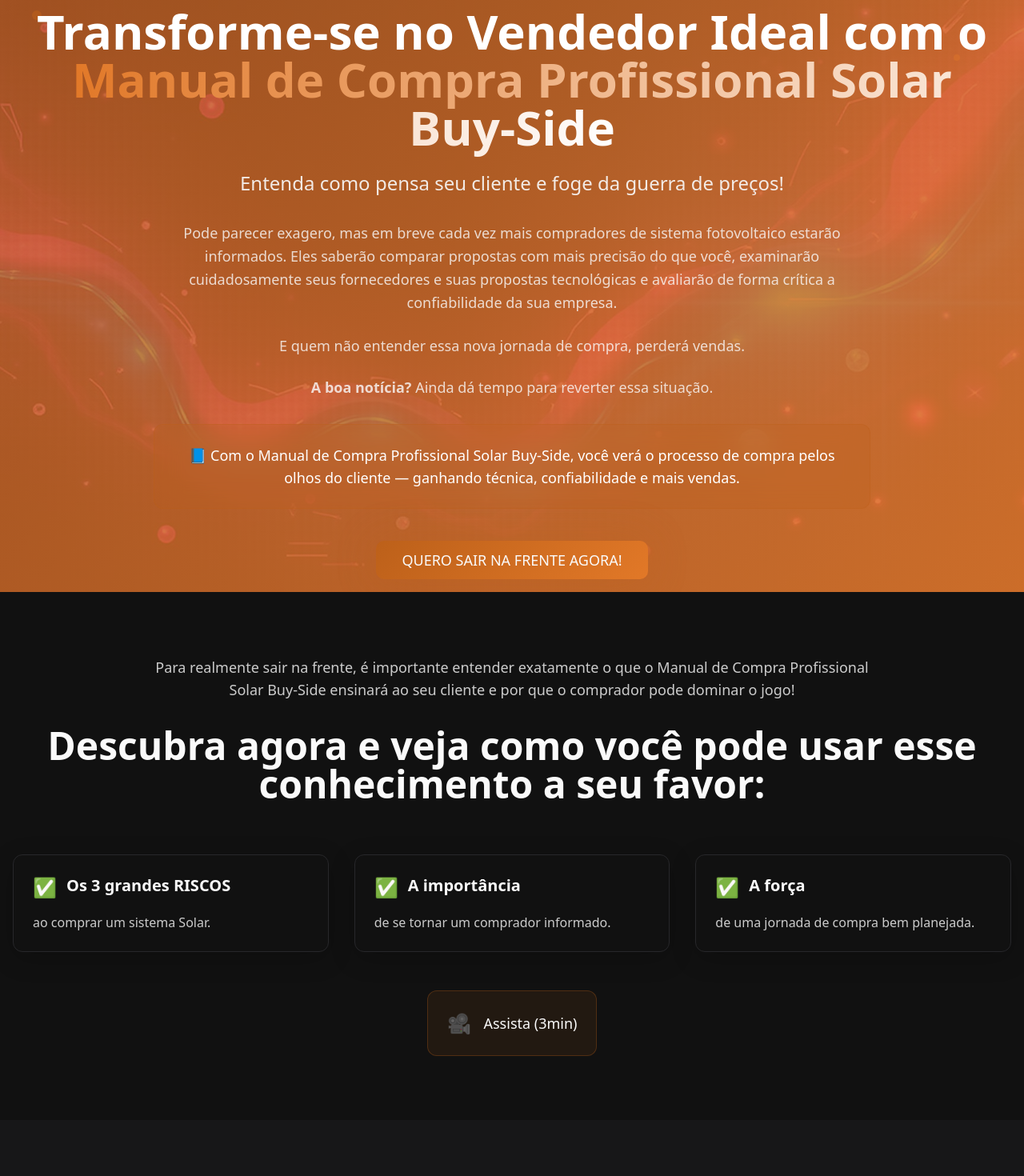
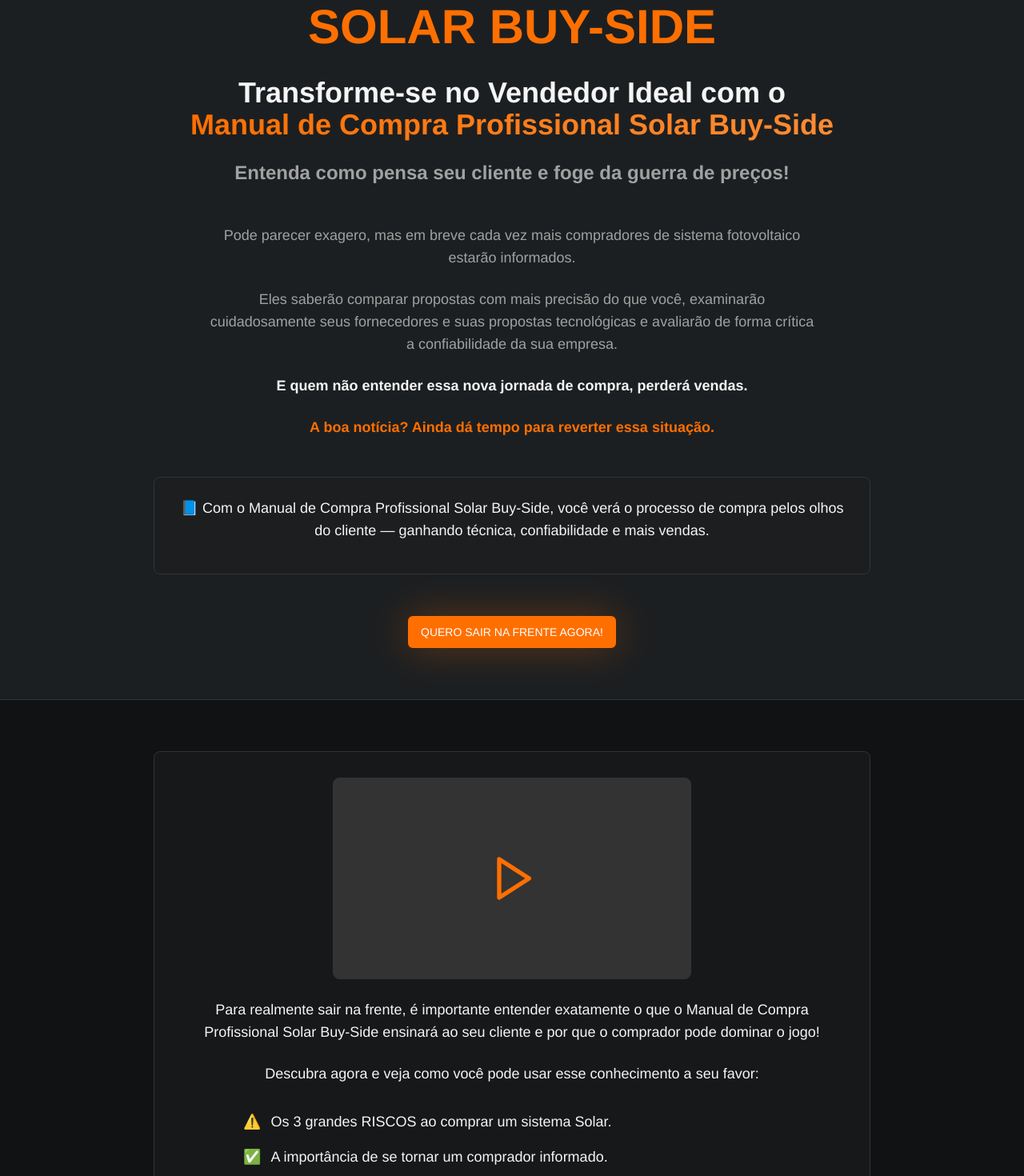
Before and after one commit to lucas-romualdo/landing-showtime-pro, a React (Vite) app: page / in a window 1280 px wide. Shown: the part 60-1530 px from the top of the page at 80% size. Built offline with nearby package versions, Linux system fonts and the light colour scheme.

Commit message:
Update landing page with HTML
Update the landing page with the provided HTML structure and CSS. This includes all 16 content blocks, ensuring the layout and styling match the HTML.

```diff
--- a/src/components/Hero.tsx
+++ b/src/components/Hero.tsx
@@ -4,69 +4,51 @@ import heroImage from "@/assets/hero-bg.jpg"; // Certifique-se que a imagem est
 
 const Hero = () => {
   return (
-    <section className="relative min-h-screen flex items-center justify-center overflow-hidden">
-      {/* Background Image with Overlay */}
-      <div
-        className="absolute inset-0 bg-cover bg-center bg-no-repeat"
-        style={{ backgroundImage: `url(${heroImage})` }}
-      >
-        <div className="absolute inset-0 bg-gradient-hero"></div>
-      </div>
+    <section className="section-alternate min-h-screen flex items-center justify-center bg-background">
+      <div className="container-custom px-4">
+        <div className="text-center max-w-4xl mx-auto">
+          <h1 className="text-5xl md:text-6xl font-bold mb-8 text-primary">
+            SOLAR BUY-SIDE
+          </h1>
 
-      {/* Content */}
-      <div className="relative z-10 container mx-auto px-4 text-center">
-      	<div className="animate-fade-in">
-        	<div className="mb-6">
-          	<h2 className="text-2xl md:text-3xl font-bold text-primary-glow mb-4">
-          	  SOLAR BUY-SIDE
-          	</h2>
-          	<h1 className="text-4xl md:text-6xl font-bold mb-6 text-white leading-tight">
-          	  Transforme-se no Vendedor Ideal com o<br />
-          	  <span className="bg-gradient-to-r from-primary-glow to-white bg-clip-text text-transparent">
+          <h2 className="text-2xl md:text-4xl font-bold mb-6 text-foreground">
+            Transforme-se no Vendedor Ideal com o
+            <br />
+            <span className="bg-gradient-to-r from-primary to-primary-glow bg-clip-text text-transparent">
               Manual de Compra Profissional Solar Buy-Side
             </span>
-          	</h1>
-        	</div>
+          </h2>
 
-        	<p className="text-xl md:text-2xl text-foreground/90 mb-8 max-w-4xl mx-auto">
+          <p className="text-xl md:text-2xl mb-12 text-muted-foreground font-semibold">
             Entenda como pensa seu cliente e foge da guerra de preços!
           </p>
 
-        	<p className="text-lg text-foreground/80 mb-6 max-w-4xl mx-auto leading-relaxed">
-          	Pode parecer exagero, mas em breve cada vez mais compradores de sistema fotovoltaico estarão
-          	informados. Eles saberão comparar propostas com mais precisão do que você, examinarão
-          	cuidadosamente seus fornecedores e suas propostas tecnológicas e avaliarão de forma crítica
-          	a confiabilidade da sua empresa.
+          <div className="space-y-6 mb-12 text-lg text-muted-foreground max-w-3xl mx-auto">
+            <p>
+              Pode parecer exagero, mas em breve cada vez mais compradores de sistema fotovoltaico estarão informados.
             </p>
-
-        	<p className="text-lg text-foreground/80 mb-6 max-w-4xl mx-auto">
+            <p>
+              Eles saberão comparar propostas com mais precisão do que você, examinarão cuidadosamente seus fornecedores e suas propostas tecnológicas e avaliarão de forma crítica a confiabilidade da sua empresa.
+            </p>
+            <p className="font-semibold text-foreground">
               E quem não entender essa nova jornada de compra, perderá vendas.
             </p>
-
-        	<p className="text-lg text-foreground/80 mb-8 max-w-4xl mx-auto">
-          	<strong>A boa notícia?</strong> Ainda dá tempo para reverter essa situação.
-        	</p>
-
-        	<div className="bg-primary/20 backdrop-blur-lg rounded-lg p-6 mb-10 max-w-4xl mx-auto border border-primary/30">
-          	<p className="text-lg text-white flex items-center gap-2">
-  	        	📘 Com o Manual de Compra Profissional Solar Buy-Side, você verá o processo de compra pelos
-  	        	olhos do cliente — ganhando técnica, confiabilidade e mais vendas.
+            <p className="text-primary font-semibold">
+              A boa notícia? Ainda dá tempo para reverter essa situação.
             </p>
           </div>
 
-        	{/* CTA Buttons */}
-        	<div className="flex flex-col sm:flex-row gap-4 justify-center">
-        	  <Button variant="hero" size="lg" className="text-lg px-8 py-6">
+          <div className="bg-card/50 rounded-lg p-6 mb-8 border border-border">
+            <p className="text-lg mb-4 text-foreground">
+              📘 Com o Manual de Compra Profissional Solar Buy-Side, você verá o processo de compra pelos olhos do cliente — ganhando técnica, confiabilidade e mais vendas.
+            </p>
+          </div>
+
+          <Button className="cta-button">
             QUERO SAIR NA FRENTE AGORA!
           </Button>
         </div>
       </div>
-    	</div>
-
-  	  {/* Floating Animation Elements */}
-  	  <div className="absolute top-20 left-10 w-3 h-3 bg-primary rounded-full animate-float opacity-60"></div>
-  	  <div className="absolute top-32 right-20 w-2 h-2 bg-primary-glow rounded-full animate-float opacity-40" style={{ animationDelay: '1s' }}></div>
-  	  <div className="absolute bottom-40 left-1/4 w-4 h-4 bg-primary rounded-full animate-float opacity-30" style={{ animationDelay: '2s' }}></div>
     </section>
   );
 };
--- /dev/null
+++ b/src/components/VideoSection.tsx
@@ -0,0 +1,49 @@
+import { Button } from "@/components/ui/button";
+import { Play } from "lucide-react";
+
+const VideoSection = () => {
+  return (
+    <section className="section-alternate">
+      <div className="container-custom px-4">
+        <div className="text-center max-w-4xl mx-auto">
+          <div className="bg-card/50 rounded-lg p-8 mb-8 border border-border">
+            <div className="w-full max-w-md mx-auto mb-6">
+              <div className="aspect-video bg-secondary rounded-lg flex items-center justify-center border border-border">
+                <Play className="w-16 h-16 text-primary" />
+              </div>
+            </div>
+
+            <p className="text-lg text-foreground mb-6">
+              Para realmente sair na frente, é importante entender exatamente o que o Manual de Compra Profissional Solar Buy-Side ensinará ao seu cliente e por que o comprador pode dominar o jogo!
+            </p>
+
+            <p className="text-lg text-foreground mb-8">
+              Descubra agora e veja como você pode usar esse conhecimento a seu favor:
+            </p>
+
+            <ul className="text-left max-w-2xl mx-auto mb-8 space-y-4">
+              <li className="flex items-start gap-3 text-lg">
+                <span className="text-primary font-bold">⚠️</span>
+                <span>Os 3 grandes RISCOS ao comprar um sistema Solar.</span>
+              </li>
+              <li className="flex items-start gap-3 text-lg">
+                <span className="text-green-500 font-bold">✅</span>
+                <span>A importância de se tornar um comprador informado.</span>
+              </li>
+              <li className="flex items-start gap-3 text-lg">
+                <span className="text-green-500 font-bold">✅</span>
+                <span>A força de uma jornada de compra bem planejada.</span>
+              </li>
+            </ul>
+
+            <Button className="cta-button">
+              🎥 Assista (3min)
+            </Button>
+          </div>
+        </div>
+      </div>
+    </section>
+  );
+};
+
+export default VideoSection;
--- a/src/index.css
+++ b/src/index.css
@@ -8,58 +8,59 @@ All colors MUST be HSL.
 
 @layer base {
   :root {
-    --background: 0 0% 6.7%; /* #111111 */
-    --foreground: 0 0% 98%;
+    /* Cores baseadas no CSS fornecido */
+    --background: 210 8% 7%; /* #121212 - cor-fundo-escuro */
+    --foreground: 0 0% 96%; /* #f5f5f5 - cor-texto-principal */
 
-    --card: 0 0% 6.7%;
-    --card-foreground: 0 0% 98%;
+    --card: 210 8% 12%; /* #1e1e1e - cor-fundo-secao */
+    --card-foreground: 0 0% 96%;
 
-    --popover: 0 0% 6.7%;
-    --popover-foreground: 0 0% 98%;
+    --popover: 210 8% 12%;
+    --popover-foreground: 0 0% 96%;
 
-    --primary: 26 76% 42%; /* #C55911 */
-    --primary-foreground: 0 0% 98%;
-    --primary-glow: 26 76% 52%;
+    --primary: 26 100% 50%; /* #FF8C00 - cor-principal-laranja */
+    --primary-foreground: 0 0% 100%;
+    --primary-glow: 26 100% 60%;
 
-    --secondary: 240 3.7% 15.9%;
-    --secondary-foreground: 0 0% 98%;
+    --secondary: 0 0% 20%; /* #333333 */
+    --secondary-foreground: 0 0% 96%;
 
-    --muted: 240 3.7% 15.9%;
-    --muted-foreground: 240 5% 64.9%;
+    --muted: 0 0% 20%;
+    --muted-foreground: 0 0% 63%; /* #a0a0a0 - cor-texto-secundario */
 
-    --accent: 240 3.7% 15.9%;
-    --accent-foreground: 0 0% 98%;
+    --accent: 26 100% 50%;
+    --accent-foreground: 0 0% 100%;
 
     --destructive: 0 84.2% 60.2%;
     --destructive-foreground: 0 0% 98%;
 
-    --border: 240 3.7% 15.9%;
-    --input: 240 3.7% 15.9%;
-    --ring: 26 76% 42%;
+    --border: 0 0% 20%; /* #333333 - cor-borda */
+    --input: 0 0% 20%;
+    --ring: 26 100% 50%;
 
-    --gradient-primary: linear-gradient(135deg, hsl(26 76% 42%), hsl(26 76% 52%));
-    --gradient-secondary: linear-gradient(135deg, hsl(240 3.7% 15.9%), hsl(240 5% 25%));
-    --gradient-hero: linear-gradient(135deg, hsl(26 76% 42% / 0.8), hsl(26 76% 52% / 0.9));
+    /* Gradientes específicos */
+    --gradient-primary: linear-gradient(135deg, hsl(26 100% 50%), hsl(26 100% 60%));
+    --gradient-secondary: linear-gradient(135deg, hsl(210 8% 12%), hsl(210 8% 20%));
+    --gradient-hero: linear-gradient(135deg, hsl(26 100% 50% / 0.8), hsl(26 100% 60% / 0.9));
 
-    --shadow-glow: 0 0 50px hsl(26 76% 42% / 0.3);
+    /* Sombras e efeitos */
+    --shadow-glow: 0 0 50px hsl(26 100% 50% / 0.3);
     --shadow-card: 0 8px 32px hsl(0 0% 0% / 0.2);
+    --shadow-button: 0 4px 15px hsl(26 100% 50% / 0.4);
 
-    --radius: 0.75rem;
+    --radius: 0.5rem;
+
+    /* Preço especial - azul escuro como no CSS */
+    --price-background: 210 100% 12%; /* #001f3f */
+    --price-foreground: 0 0% 100%;
 
     --sidebar-background: 0 0% 98%;
-
     --sidebar-foreground: 240 5.3% 26.1%;
-
     --sidebar-primary: 240 5.9% 10%;
-
     --sidebar-primary-foreground: 0 0% 98%;
-
     --sidebar-accent: 240 4.8% 95.9%;
-
     --sidebar-accent-foreground: 240 5.9% 10%;
-
     --sidebar-border: 220 13% 91%;
-
     --sidebar-ring: 217.2 91.2% 59.8%;
   }
 
@@ -109,5 +110,79 @@ All colors MUST be HSL.
 
   body {
     @apply bg-background text-foreground;
+    font-family: 'Helvetica Neue', Arial, sans-serif;
+    line-height: 1.6;
   }
 }
+
+@layer components {
+  /* CTA Button baseado no CSS fornecido */
+  .cta-button {
+    @apply inline-block bg-primary text-primary-foreground px-8 py-4 text-lg font-bold border-none rounded-md uppercase mt-5 cursor-pointer;
+    transition: transform 0.2s ease, background-color 0.2s ease;
+    box-shadow: var(--shadow-button);
+  }
+
+  .cta-button:hover {
+    @apply scale-105;
+    background-color: hsl(26 100% 45%);
+  }
+
+  /* Preço especial */
+  .price-block {
+    background-color: hsl(var(--price-background));
+    border: 2px solid hsl(var(--primary));
+    @apply p-8 rounded-lg max-w-lg mx-auto my-5;
+  }
+
+  .price-block p {
+    @apply text-white font-bold text-4xl my-2;
+  }
+
+  .price-block .parcelas {
+    @apply text-2xl;
+  }
+
+  /* Garantia */
+  .garantia {
+    @apply font-bold mt-4 inline-block p-2 border border-dashed border-primary rounded-md;
+  }
+
+  /* Seções alternadas */
+  .section-alternate {
+    @apply py-16 px-5 border-b border-border text-center;
+  }
+
+  .section-alternate:nth-child(odd) {
+    background-color: hsl(var(--card));
+  }
+
+  /* Tabelas estilizadas */
+  .styled-table {
+    @apply w-full max-w-4xl mx-auto my-10 border-collapse;
+    background-color: hsl(var(--card));
+  }
+
+  .styled-table th,
+  .styled-table td {
+    @apply border border-border p-4 text-left;
+  }
+
+  .styled-table th {
+    @apply bg-secondary font-bold text-primary;
+  }
+
+  /* Depoimentos card */
+  .depoimento-card {
+    @apply bg-background p-5 rounded-lg border border-border;
+  }
+
+  .depoimento-card img {
+    @apply w-24 h-24 rounded-full object-cover mb-4;
+  }
+
+  /* Container */
+  .container-custom {
+    @apply max-w-6xl mx-auto;
+  }
+}
--- a/src/pages/Index.tsx
+++ b/src/pages/Index.tsx
@@ -1,10 +1,11 @@
 import Hero from "@/components/Hero";
+import VideoSection from "@/components/VideoSection";
 import ManualReveal from "@/components/ManualReveal";
 import TargetAudience from "@/components/TargetAudience";
 import ManualInfo from "@/components/ManualInfo";
 import Results from "@/components/Results";
 import ManualFeatures from "@/components/ManualFeatures";
-import UrgencyWarning from "@/components/UrgencyWarning";
+import Pricing from "@/components/Pricing";
 import BuyerPreparation from "@/components/BuyerPreparation";
 import TestimonialsCarousel from "@/components/TestimonialsCarousel";
 import AuthorCredibility from "@/components/AuthorCredibility";
@@ -18,12 +19,12 @@ const Index = () => {
   return (
     <div className="min-h-screen">
       <Hero />
-      <ManualReveal />
+      <VideoSection />
       <TargetAudience />
       <ManualInfo />
       <Results />
       <ManualFeatures />
-      <UrgencyWarning />
+      <Pricing />
       <BuyerPreparation />
       <TestimonialsCarousel />
       <AuthorCredibility />
```
Also changed, not shown: src/components/BuyerPreparation.tsx (+34 -32 lines), src/components/Pricing.tsx (+22 -76 lines), tailwind.config.ts (+5 -2 lines). Lines whose indentation alone changed are shown as unchanged.
